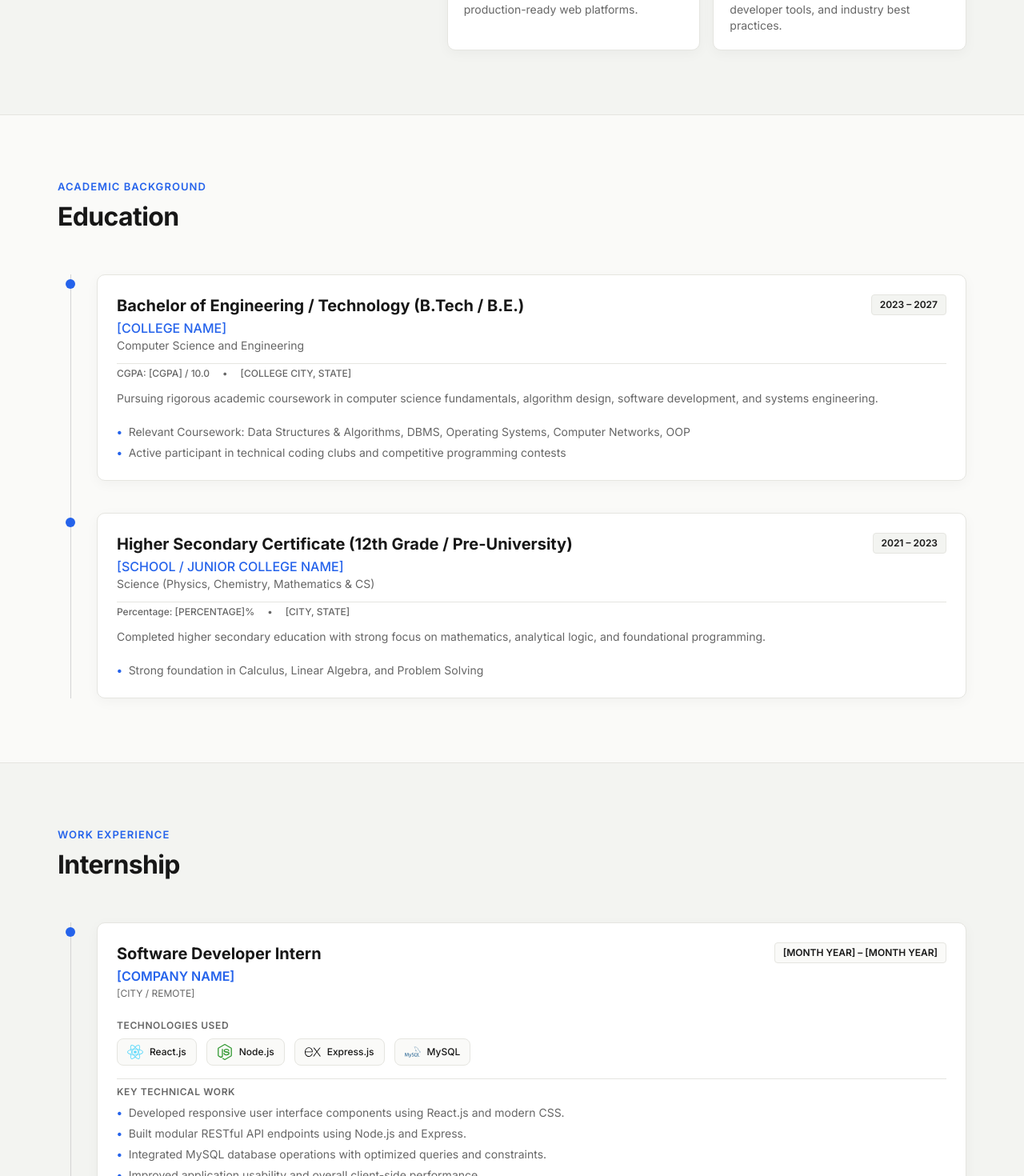
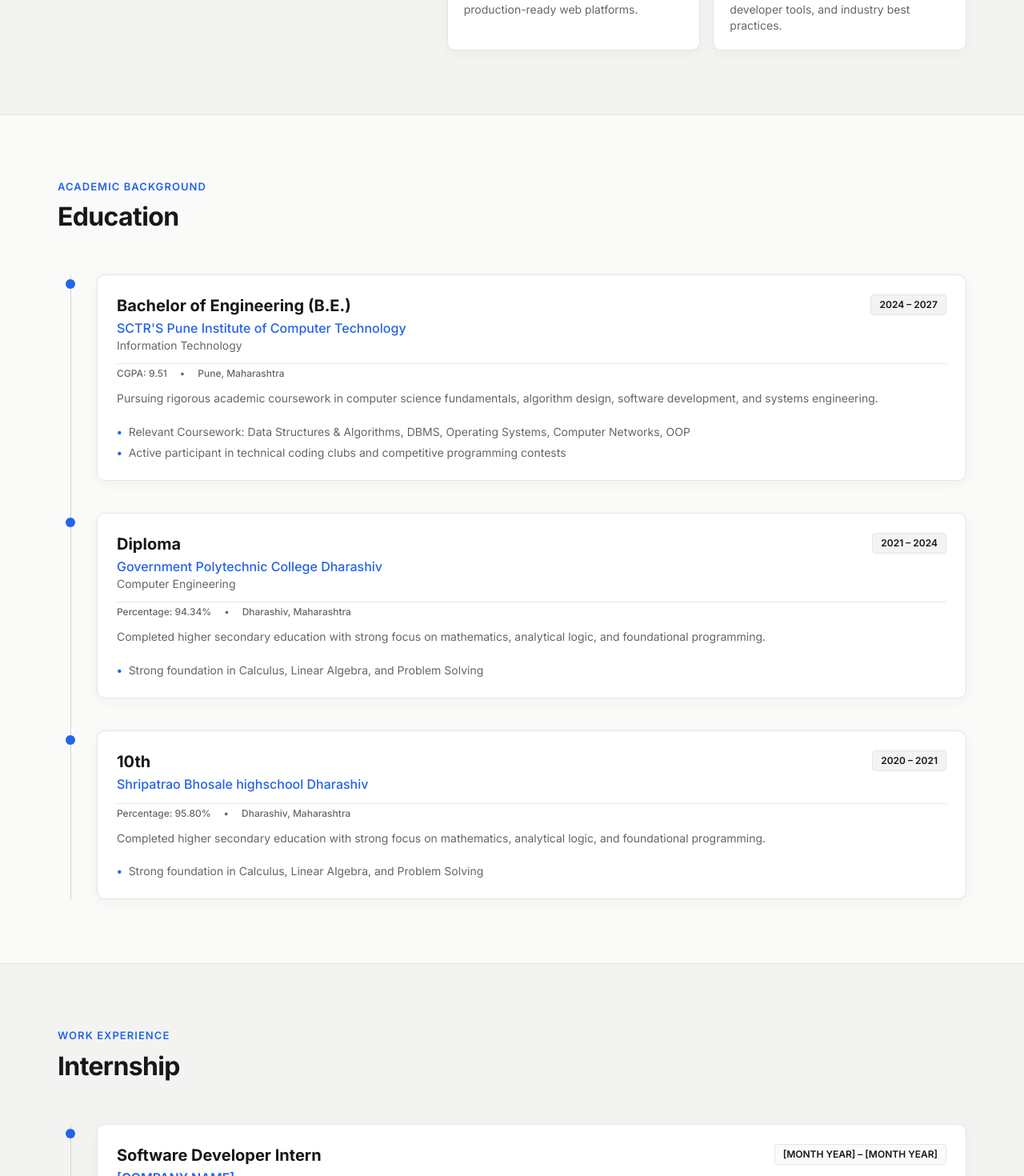
Before and after one commit to joshi-samarth/Samarth-Joshi-portfolio, a React (Vite) app: page / in a window 1280 px wide. Shown: the part 1330-2800 px from the top of the page at 80% size. Built offline with nearby package versions, Linux system fonts and the light colour scheme; the HTML template or start-up script is replaced by a standard one.

Commit message:
change in data

```diff
--- a/src/data/data.js
+++ b/src/data/data.js
@@ -58,14 +58,14 @@ export const personalInfo = {
     email: "Samarthjoshi.pict@gmail.com",
     phone: "9356804972",
     location: "Pune, Maharashtra, INDIA",
-    profileImage: "https://drive.google.com/file/d/1LaO_8vdGRnaX0QNXF0NhWnI_AMfTZmOl/view?usp=sharing",
+    profileImage: "/Profile.png",
     resumeUrl: "https://drive.google.com/file/d/1NYCDJkZt13BAg6sArdT6Thi7GvmLVwT6/view?usp=sharing",
 
     // Coding & Professional Profiles
     profiles: {
         github: {
             name: "GitHub",
-            url: "[YOUR_GITHUB_URL]",
+            url: "https://github.com/joshi-samarth",
             username: "@github-handle",
             icon: SiGithub,
             description: "Open source repositories, personal projects, and active code commits",
@@ -74,7 +74,7 @@ export const personalInfo = {
         },
         linkedin: {
             name: "LinkedIn",
-            url: "[YOUR_LINKEDIN_URL]",
+            url: "https://www.linkedin.com/in/joshisamarth/",
             username: "in/linkedin-profile",
             icon: SiLinkedin,
             description: "Professional network, work experience, and recommendations",
@@ -83,7 +83,7 @@ export const personalInfo = {
         },
         leetcode: {
             name: "LeetCode",
-            url: "[YOUR_LEETCODE_URL]",
+            url: "https://leetcode.com/u/Samarth_Vishnu_Joshi/",
             username: "leetcode.com/user",
             icon: SiLeetcode,
             description: "Data structures, algorithmic problem solving, and contest ratings",
@@ -92,22 +92,22 @@ export const personalInfo = {
         },
         codechef: {
             name: "CodeChef",
-            url: "[YOUR_CODECHEF_URL]",
+            url: "https://www.codechef.com/users/team_craft_80",
             username: "codechef.com/users",
             icon: SiCodechef,
             description: "Competitive programming contests, division rankings, and algorithmic challenges",
             badge: "Competitive Coding",
             brandColor: "#5B4638"
-        },
-        instagram: {
-            name: "Instagram",
-            url: "[YOUR_INSTAGRAM_URL]",
-            username: "@instagram-handle",
-            icon: SiInstagram,
-            description: "Tech community updates, personal projects, and developer highlights",
-            badge: "Social",
-            brandColor: "#E4405F"
         }
+        // instagram: {
+        //     name: "Instagram",
+        //     url: "[YOUR_INSTAGRAM_URL]",
+        //     username: "@instagram-handle",
+        //     icon: SiInstagram,
+        //     description: "Tech community updates, personal projects, and developer highlights",
+        //     badge: "Social",
+        //     brandColor: "#E4405F"
+        // }
     }
 };
 
@@ -145,12 +145,12 @@ export const aboutMe = {
 export const educationData = [
     {
         id: "edu-1",
-        degree: "Bachelor of Engineering / Technology (B.Tech / B.E.)",
-        institution: "[COLLEGE NAME]",
-        branch: "Computer Science and Engineering",
-        duration: "2023 – 2027",
-        score: "CGPA: [CGPA] / 10.0",
-        location: "[COLLEGE CITY, STATE]",
+        degree: "Bachelor of Engineering (B.E.)",
+        institution: "SCTR'S Pune Institute of Computer Technology",
+        branch: "Information Technology",
+        duration: "2024 – 2027",
+        score: "CGPA: 9.51 ",
+        location: "Pune, Maharashtra",
         description: "Pursuing rigorous academic coursework in computer science fundamentals, algorithm design, software development, and systems engineering.",
         highlights: [
             "Relevant Coursework: Data Structures & Algorithms, DBMS, Operating Systems, Computer Networks, OOP",
@@ -159,12 +159,24 @@ export const educationData = [
     },
     {
         id: "edu-2",
-        degree: "Higher Secondary Certificate (12th Grade / Pre-University)",
-        institution: "[SCHOOL / JUNIOR COLLEGE NAME]",
-        branch: "Science (Physics, Chemistry, Mathematics & CS)",
-        duration: "2021 – 2023",
-        score: "Percentage: [PERCENTAGE]%",
-        location: "[CITY, STATE]",
+        degree: "Diploma",
+        institution: "Government Polytechnic College Dharashiv",
+        branch: "Computer Engineering",
+        duration: "2021 – 2024",
+        score: "Percentage: 94.34%",
+        location: "Dharashiv, Maharashtra",
+        description: "Completed higher secondary education with strong focus on mathematics, analytical logic, and foundational programming.",
+        highlights: [
+            "Strong foundation in Calculus, Linear Algebra, and Problem Solving"
+        ]
+    },
+    {
+        id: "edu-3",
+        degree: "10th",
+        institution: "Shripatrao Bhosale highschool Dharashiv",
+        duration: "2020 – 2021",
+        score: "Percentage: 95.80%",
+        location: "Dharashiv, Maharashtra",
         description: "Completed higher secondary education with strong focus on mathematics, analytical logic, and foundational programming.",
         highlights: [
             "Strong foundation in Calculus, Linear Algebra, and Problem Solving"
@@ -192,23 +204,6 @@ export const internshipData = [
             "Integrated MySQL database operations with optimized queries and constraints.",
             "Improved application usability and overall client-side performance.",
             "Collaborated using Git & GitHub for version control and peer code reviews."
-        ]
-    },
-    {
-        id: "intern-2",
-        company: "[PREVIOUS STARTUP / COMPANY NAME]",
-        role: "Frontend Developer Intern",
-        duration: "[MONTH YEAR] – [MONTH YEAR]",
-        location: "[CITY / HYBRID]",
-        technologies: [
-            { name: "React.js", icon: SiReact, brandColor: "#61DAFB" },
-            { name: "JavaScript", icon: SiJavascript, brandColor: "#F7DF1E" },
-            { name: "Tailwind CSS", icon: SiTailwindcss, brandColor: "#06B6D4" }
-        ],
-        achievements: [
-            "Engineered reusable UI components and client-side form validations.",
-            "Integrated third-party REST APIs and managed client state efficiently.",
-            "Ensured cross-browser compatibility and responsive layout consistency."
         ]
     }
 ];
```
